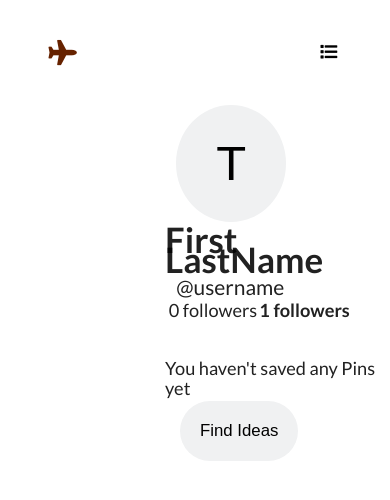
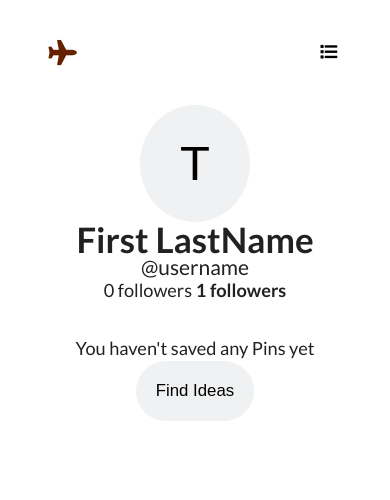
Before and after one commit to talinhall/Talin-pinterest, a React (Create React App) app: page /profile in a window 390 px wide. Shown: the top 500 px of the page. Built offline with nearby package versions, Linux system fonts and the light colour scheme; no server answers.

Commit message:
responsive

```diff
--- a/src/components/css/ProfilePage.css
+++ b/src/components/css/ProfilePage.css
@@ -1,24 +1,29 @@
+.profile-page-container{
+    width: 100%;
+    text-align: center;
+}
+
 .profile-btn{
     background-color: #f0f1f2;
     padding:30px 40px ;
-    margin-left: 45%;
     font-size: 3.5rem;
     border-radius: 50%;
 }
+
 .name-text{
-    margin:2% 0 2% 42%;
+    margin: 2% 0;
     font-size: 2.5rem;
     font-weight: bold;
 }
 .username{
-    margin-left:45%;
     font-size:1.5rem;
 }
 .followers-status{
     display: flex;
     flex-direction: row;
+    justify-content: center;
     font-size: 1.3rem;
-    margin: 1% 0 0 43%;
+    margin: 1% 0;
 }
 .num-following{
     font-weight: bold;
@@ -27,10 +32,10 @@
 }
 .profile-bottom-text{
     font-size: 1.3rem;
-    margin: 10% 0 0 42%;
+    margin: 10% 0 0 0;
 }
 .ideas-btn{
-    margin:1% 0 0 46%;
+    margin:1% 0;
     background-color:#f0f1f2;
 }
 .ideas-btn:hover{
--- a/src/components/css/TodayPage.css
+++ b/src/components/css/TodayPage.css
@@ -10,7 +10,7 @@ h1{
 
 .image-list-today {
     display:grid;
-    grid-template-columns: repeat(2,minmax(250px,1fr));
+    grid-template-columns: repeat(2,minmax(50px,1fr));
     grid-gap: 1px 15px;
     grid-auto-rows: 10px;
     margin: 0 20%;
@@ -44,3 +44,14 @@ h1{
 .people-images{
     margin-top: 3%;
 }
+
+@media screen and (max-width:800px) {
+    .image-list-today {
+        margin: 0 5%;
+    }
+}
+@media screen and (max-width:700px) {
+    .image-list-today {
+        margin: 0 0;
+    }
+}
```
Also changed, not shown: 1 other file (tests, documents, lock files or other folders).
